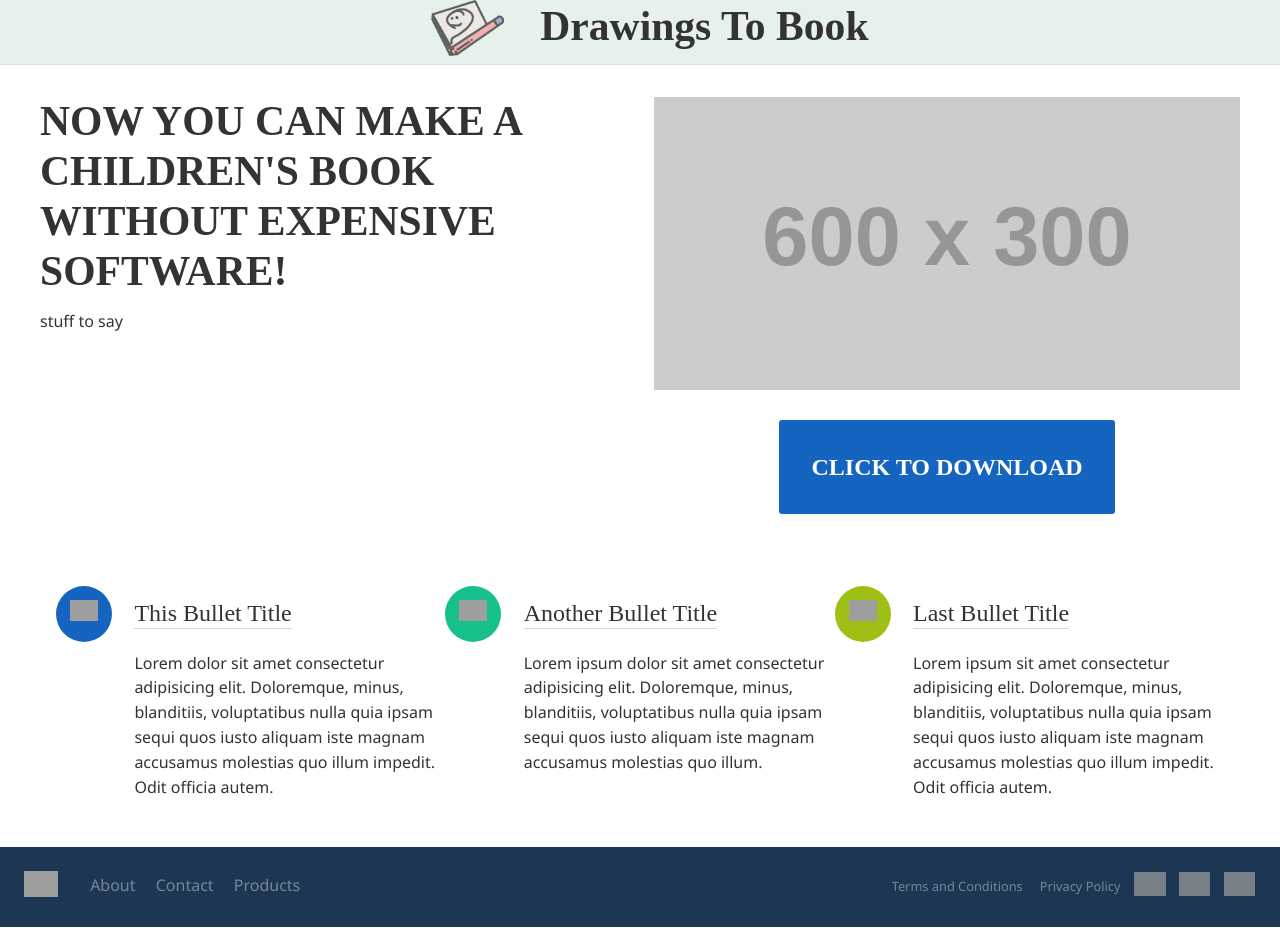
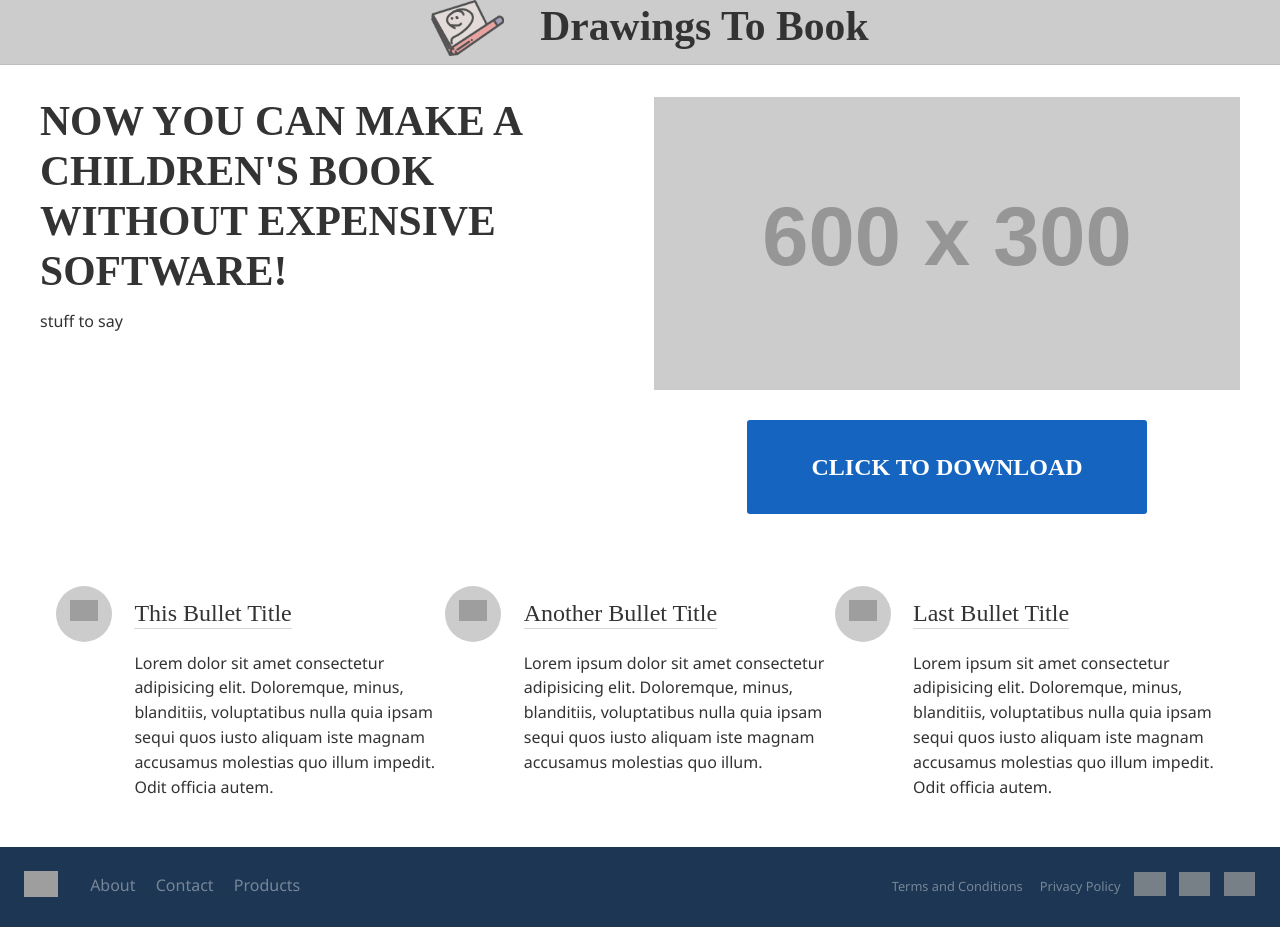
Before and after one commit to fourthirty-two/drawingstobook, a Jekyll site: the page built from index.html, in a window 1280 px wide. Built offline with Jekyll 4.4.1, drawn with Linux system fonts in a browser that asks for light colours; some web fonts are replaced; comment, search, counter and statistics services are not loaded; grey boxes are pictures that could not be loaded.

Commit message:
:smirk: made colors for the protoype neutral cuz she didn't like it

```diff
--- /dev/null
+++ b/_sass/_variables.scss
@@ -0,0 +1,2 @@
+// Colors
+$temp-gray:             #ccc;
--- a/_sass/components/_modal.scss
+++ b/_sass/components/_modal.scss
@@ -34,7 +34,7 @@
   }
 
   .modal-trigger {
-    padding: 2em;
+    padding: 2em 4em;
     @extend button;
     @include margin(null auto);
 
--- a/_sass/patterns/_centered-nav.scss
+++ b/_sass/patterns/_centered-nav.scss
@@ -5,7 +5,7 @@
   $base-font-color: $dark-gray !default;
   $centered-navigation-padding: 1em;
   $centered-navigation-logo-height: 2em;
-  $centered-navigation-background: #E7F1EC;
+  $centered-navigation-background: $temp-gray;
   $centered-navigation-color: transparentize($base-font-color, 0.3);
   $centered-navigation-color-hover: $base-font-color;
   $centered-navigation-height: 60px;
--- a/_sass/patterns/_icon-bullet-points.scss
+++ b/_sass/patterns/_icon-bullet-points.scss
@@ -18,7 +18,7 @@
   }
 
   .bullet-icon {
-    background: $action-color;
+    background: $temp-gray;
     border-radius: 50%;
     float: left;
     height: $icon-bullet-size;
@@ -27,15 +27,15 @@
   }
 
   .bullet-icon-1 {
-    background: $action-color;
+    //background: $action-color;
   }
 
   .bullet-icon-2 {
-    background: adjust-hue($action-color, -50%);
+    //background: adjust-hue($action-color, -50%);
   }
 
   .bullet-icon-3 {
-    background: adjust-hue($action-color, -140%);
+    //background: adjust-hue($action-color, -140%);
   }
 
   .bullet-content {
--- a/_sass/style.scss
+++ b/_sass/style.scss
@@ -1,4 +1,5 @@
 @import
+  "variables",
   "patterns/centered-nav",
   "patterns/footer",
   "patterns/hero-unit",
--- a/index.html
+++ b/index.html
@@ -14,7 +14,7 @@ layout: landing-page
           </p>
         </div>
         <div class="hero-right">
-          <img src="http://placehold.it/600x300/ff0" alt="">
+          <img src="http://placehold.it/600x300" alt="">
 
           <p>
             <!-- modal -->
```
